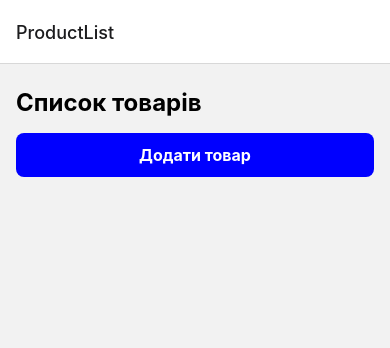
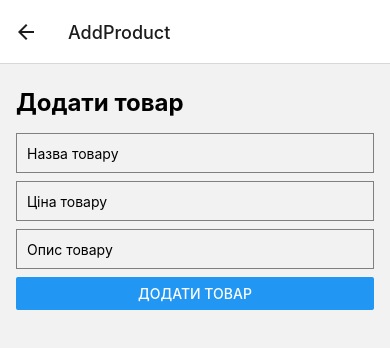
Before and after one commit to kozakevich13/goods-list, a React Native app: screen /AddProduct in a window 390 px wide. Shown: the top 348 px of the page. Built offline with nearby package versions, Linux system fonts and the light colour scheme; no server answers.

Commit message:
add new component AddProductScreen

```diff
--- a/App.js
+++ b/App.js
@@ -2,6 +2,7 @@ import { StatusBar } from "expo-status-bar";
 import { StyleSheet, Text, View } from "react-native";
 import ProductListScreen from "./pages/goodsList/ProductListScreen";
 import ProductDetailsScreen from "./pages/productDetails/ProductDetailsScreen";
+import AddProductScreen from "./components/AddProductScreen";
 
 import { createStackNavigator } from "@react-navigation/stack";
 import { NavigationContainer } from "@react-navigation/native";
@@ -13,6 +14,7 @@ export default function App() {
       <Stack.Navigator>
         <Stack.Screen name="ProductList" component={ProductListScreen} />
         <Stack.Screen name="ProductDetails" component={ProductDetailsScreen} />
+        <Stack.Screen name="AddProduct" component={AddProductScreen} />
       </Stack.Navigator>
     </NavigationContainer>
   );
--- /dev/null
+++ b/components/AddProductScreen.js
@@ -0,0 +1,90 @@
+import React from "react";
+import { View, Text, TextInput, Button, StyleSheet } from "react-native";
+import { Formik } from "formik";
+import * as yup from "yup";
+
+const validationSchema = yup.object().shape({
+  name: yup.string().required("Введіть назву товару"),
+  price: yup
+    .number()
+    .required("Введіть ціну товару")
+    .positive("Ціна повинна бути позитивним числом"),
+  description: yup.string().required("Введіть опис товару"),
+});
+
+const AddProductScreen = () => {
+  const handleFormSubmit = (values) => {
+    console.log(values);
+    // Виконати додаткову логіку для збереження товару
+  };
+
+  return (
+    <View style={styles.container}>
+      <Text style={styles.title}>Додати товар</Text>
+      <Formik
+        initialValues={{ name: "", price: "", description: "" }}
+        validationSchema={validationSchema}
+        onSubmit={handleFormSubmit}
+      >
+        {({ handleChange, handleSubmit, values, errors }) => (
+          <>
+            <TextInput
+              style={styles.input}
+              placeholder="Назва товару"
+              onChangeText={handleChange("name")}
+              value={values.name}
+            />
+            {errors.name && <Text style={styles.error}>{errors.name}</Text>}
+
+            <TextInput
+              style={styles.input}
+              placeholder="Ціна товару"
+              onChangeText={handleChange("price")}
+              value={values.price}
+              keyboardType="numeric"
+            />
+            {errors.price && <Text style={styles.error}>{errors.price}</Text>}
+
+            <TextInput
+              style={styles.input}
+              placeholder="Опис товару"
+              onChangeText={handleChange("description")}
+              value={values.description}
+            />
+            {errors.description && (
+              <Text style={styles.error}>{errors.description}</Text>
+            )}
+
+            <Button title="Додати товар" onPress={handleSubmit} />
+          </>
+        )}
+      </Formik>
+    </View>
+  );
+};
+
+const styles = StyleSheet.create({
+  container: {
+    flex: 1,
+    paddingHorizontal: 16,
+    paddingVertical: 24,
+  },
+  title: {
+    fontSize: 24,
+    fontWeight: "bold",
+    marginBottom: 16,
+  },
+  input: {
+    height: 40,
+    borderColor: "gray",
+    borderWidth: 1,
+    marginBottom: 8,
+    paddingHorizontal: 10,
+  },
+  error: {
+    color: "red",
+    marginBottom: 8,
+  },
+});
+
+export default AddProductScreen;
--- a/package.json
+++ b/package.json
@@ -14,10 +14,14 @@
     "@react-navigation/stack": "^6.3.17",
     "expo": "~48.0.18",
     "expo-status-bar": "~1.4.4",
+    "formik": "^2.4.2",
     "react": "18.2.0",
     "react-dom": "18.2.0",
     "react-native": "0.71.8",
-    "react-native-web": "~0.18.10"
+    "react-native-web": "~0.18.10",
+    "react-redux": "^8.1.1",
+    "redux": "^4.2.1",
+    "yup": "^1.2.0"
   },
   "devDependencies": {
     "@babel/core": "^7.20.0"
--- a/pages/goodsList/ProductListScreen.js
+++ b/pages/goodsList/ProductListScreen.js
@@ -50,6 +50,10 @@ const ProductListScreen = ({ navigation }) => {
     navigation.navigate("ProductDetails", { productId: product.id });
   };
 
+  const handleAddProduct = () => {
+    navigation.navigate("AddProduct");
+  };
+
   const renderProductItem = ({ item }) => (
     <TouchableOpacity
       style={styles.productContainer}
@@ -64,7 +68,7 @@ const ProductListScreen = ({ navigation }) => {
   return (
     <View style={styles.container}>
       <Text style={styles.title}>Список товарів</Text>
-      <TouchableOpacity style={styles.addButton}>
+      <TouchableOpacity style={styles.addButton} onPress={handleAddProduct}>
         <Text style={styles.addButtonLabel}>Додати товар</Text>
       </TouchableOpacity>
       <FlatList
```
Also changed, not shown: 1 other file (tests, documents, lock files or other folders).
